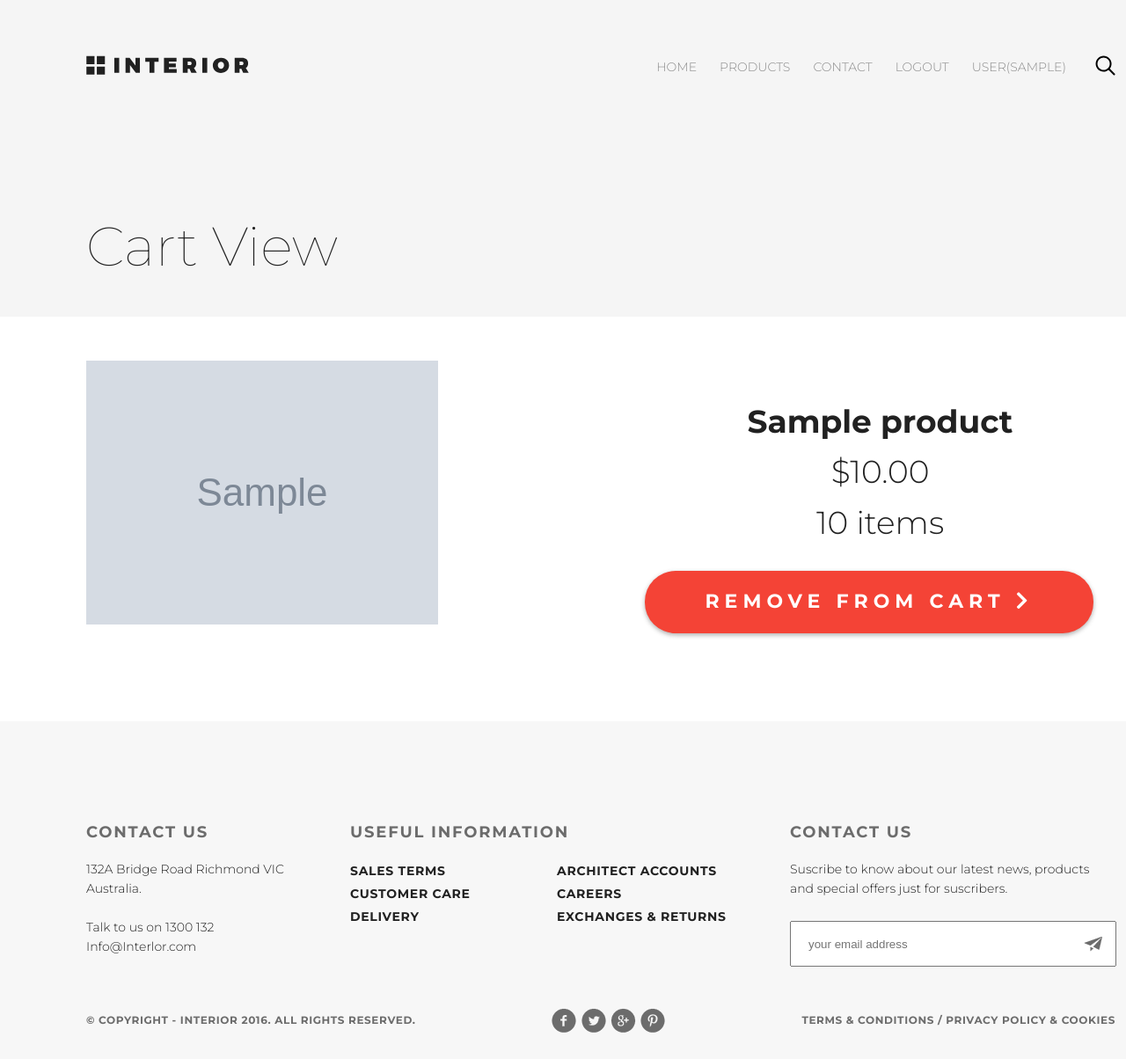
After one commit to kurtatag/geekbrains-django-fundamentals, a Django app: page /cart/ in a window 1280 px wide; the page is wider, and only the part inside the window is pictured. The commit adds this page. Shown: that part at 88% size. Run offline with Django 3.2, Linux system fonts and the light colour scheme; a user stored in the database is signed in; tables that the repository leaves empty hold one stand-in row (values such as "Sample post"); grey boxes marked "Sample" are stand-in pictures; some libraries are stand-ins or nearby versions.

Commit message:
Add functionality for viewing the cart & deleting from the cart

```diff
--- a/cartapp/models.py
+++ b/cartapp/models.py
@@ -29,3 +29,6 @@ class Cart(models.Model):
             price_total += cart_product.product.price * cart_product.quantity
 
         return price_total
+
+    def __str__(self):
+        return f"{self.product} - {self.quantity} items"
--- /dev/null
+++ b/cartapp/templates/cartapp/cart.html
@@ -0,0 +1,35 @@
+{% extends 'mainapp/base.html' %}
+{% load staticfiles %}
+
+{% block menu %}
+    <div class="hero padding-site">
+        {% include 'mainapp/includes/inc_site_navigation.html' %}
+        <h1 class="hero-title">Cart View</h1>
+    </div>
+{% endblock menu %}
+
+{% block content %}
+    {% if cart %}
+        {% for cart_product in cart %}
+            <div class="cart-details-products">
+                <div class="cart-details-slider">
+                    <div class="cart-slider-product">
+                        <img src="{{ cart_product.product.image.url }}">
+                    </div>
+                </div>
+
+                <div class="cart-description">
+                    <h3 class="cart-big-bold">{{ cart_product.product.name }}</h3>
+                    <p class="cart-price"> ${{ cart_product.product.price }}</p>
+                    <p class="cart-quantity"> {{ cart_product.quantity }} items</p>
+                    <a href="{% url 'cart:remove' cart_product.pk %}" class="red-button">
+                        REMOVE FROM CART <i class="fa fa-chevron-right" aria-hidden="true"></i>
+                    </a>
+                </div>
+            </div>
+        {% endfor %}
+    {% else %}
+        <h1 style="padding: 50px 0;">No Items Avalable</h1>
+    {% endif %}
+
+{% endblock content %}
--- a/cartapp/views.py
+++ b/cartapp/views.py
@@ -3,11 +3,19 @@ from django.http import HttpRequest
 
 from cartapp.models import Cart
 from mainapp.models import Product
+from my_utils import get_data_from_json
+
+site_navigation_links = get_data_from_json('site_navigation_links.json')
 
 
 def cart(request: HttpRequest):
-    context = {}
-    return render(request, 'cartapp/cart.html')
+    cart = Cart.objects.filter(user=request.user)
+    context = {
+        'title': 'cart',
+        'site_navigation_links': site_navigation_links,
+        'cart': cart
+    }
+    return render(request, 'cartapp/cart.html', context)
 
 
 def cart_add(request: HttpRequest, pk: int):
@@ -25,5 +33,13 @@ def cart_add(request: HttpRequest, pk: int):
 
 
 def cart_remove(request: HttpRequest, pk: int):
-    context = {}
-    return render(request, 'cartapp/cart.html')
+    cart_product = get_object_or_404(Cart, pk=pk)
+
+    cart_product.quantity -= 1
+
+    if cart_product.quantity < 1:
+        cart_product.delete()
+    else:
+        cart_product.save()
+
+    return HttpResponseRedirect(request.META.get('HTTP_REFERER'))
--- a/static/css/style.css
+++ b/static/css/style.css
@@ -1139,3 +1139,55 @@ a {
     text-align: center;
     margin-top: 5%;
 }
+
+
+/* ------------------------------- cart.html ------------------------------- */
+
+.cart-price {
+	color:  #212121;
+	font-size: 36px;
+	font-weight: 300;
+	line-height: 48px;
+	text-align: center;
+    padding-top: 2%;
+}
+
+.cart-quantity {
+	color:  #212121;
+	font-size: 36px;
+	font-weight: 300;
+	line-height: 48px;
+	text-align: center;
+    padding-top: 2%;
+}
+
+.cart-slider-product {
+	width: 570px;
+}
+
+.cart-details-products {
+	padding-left: 98px;
+	padding-right: 98px;
+	margin-top: 50px;
+	margin-bottom: 50px;
+    display: flex;
+    justify-content: space-between;
+}
+
+.cart-details-slider {
+	width: 570px;
+	margin-right: 30px;
+}
+
+.cart-description {
+	width: 535px;
+	padding-left: 35px
+}
+.cart-big-bold {
+	color:  #212121;
+	font-size: 36px;
+	font-weight: 700;
+	text-align: center;
+	margin-top: 47px;
+	margin-bottom: 0px;
+}
```
